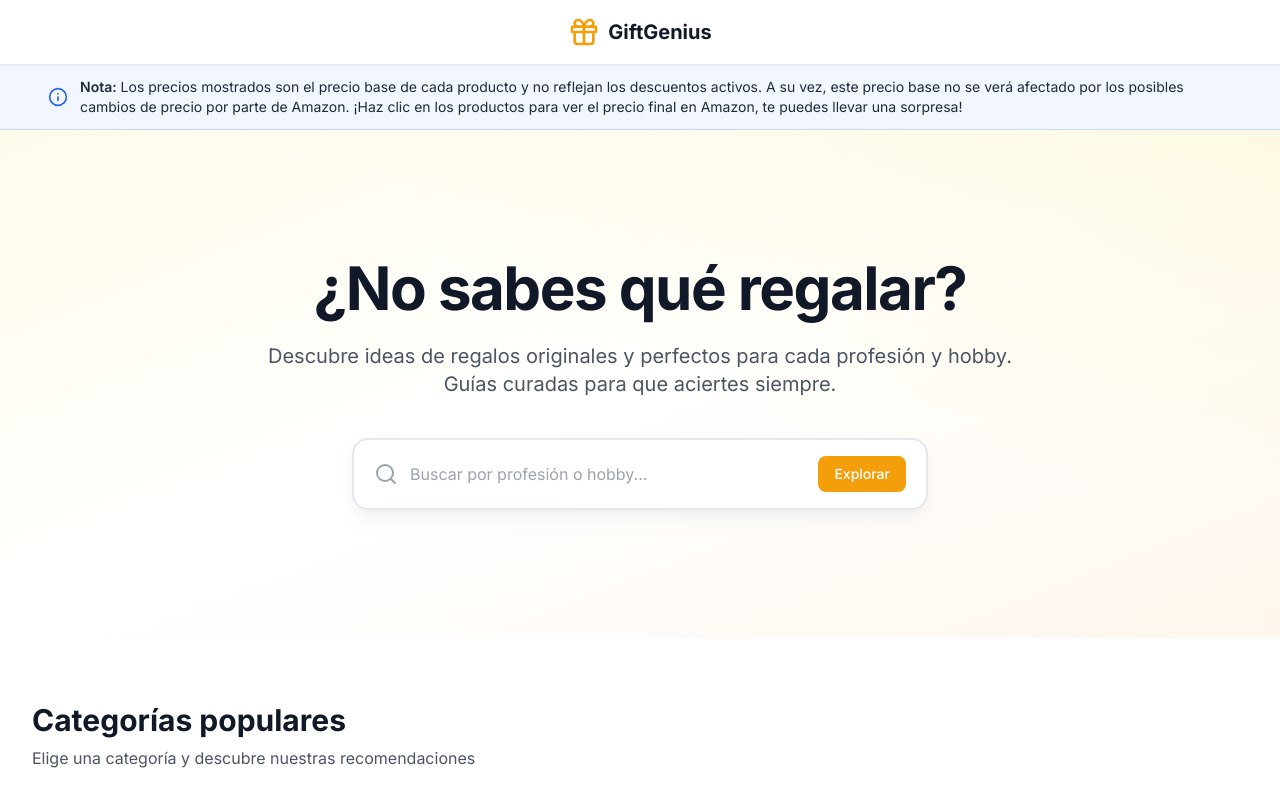
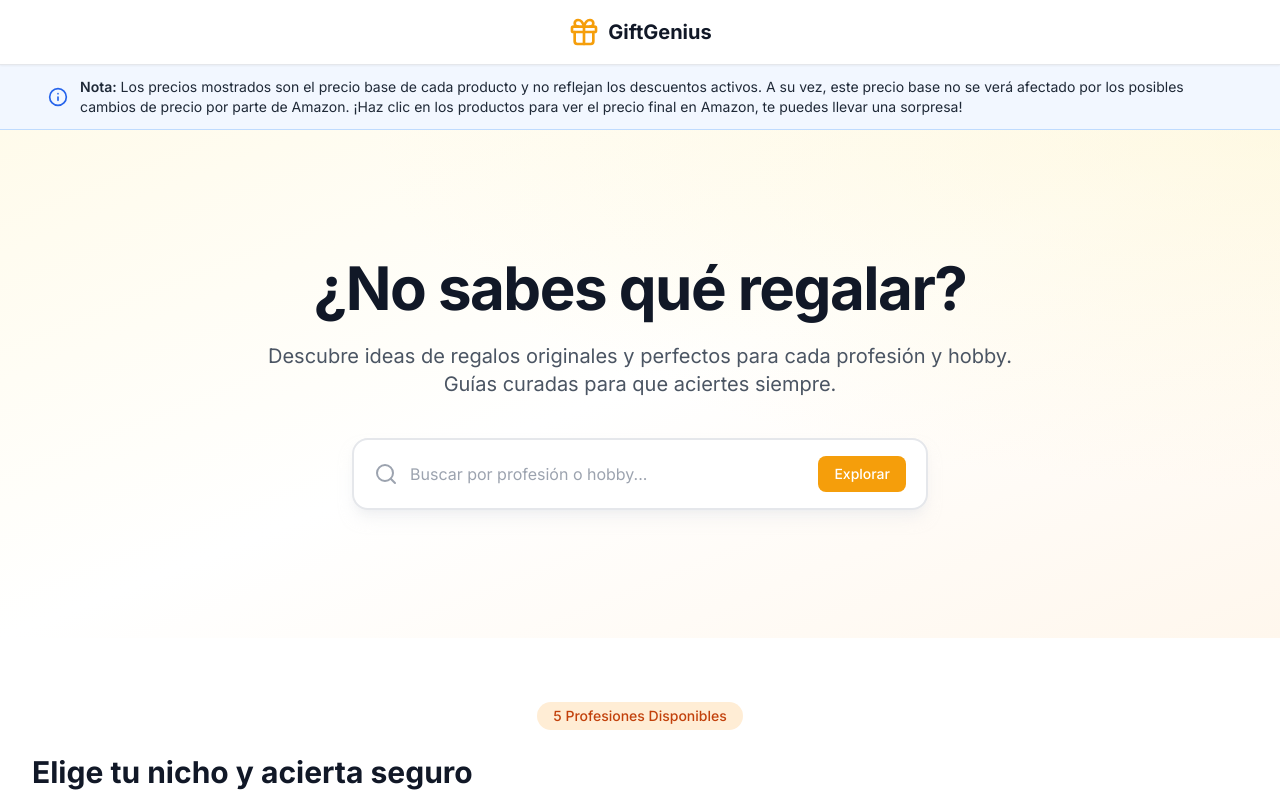
Before and after one commit to bombardeenLaUA/RegalosProfesiones, a Next.js app: page / in a window 1280 px wide. Shown: the top 800 px of the page. Built offline with nearby package versions, Linux system fonts and the light colour scheme.

Commit message:
little cambio

```diff
--- a/app/globals.css
+++ b/app/globals.css
@@ -11,3 +11,12 @@ body {
   color: var(--foreground);
   background: var(--background);
 }
+
+@keyframes fadeIn {
+  from {
+    opacity: 0;
+  }
+  to {
+    opacity: 1;
+  }
+}
--- a/app/page.tsx
+++ b/app/page.tsx
@@ -71,11 +71,18 @@ export default function HomePage() {
         ref={resultsRef}
         className="mx-auto max-w-7xl px-4 py-16 sm:px-6 lg:px-8"
       >
-        <h2 className="text-2xl font-bold text-gray-900 sm:text-3xl">
-          Categorías populares
+        <div className="flex justify-center">
+          <span
+            className="inline-block rounded-full bg-orange-100 px-4 py-1 text-sm font-medium text-orange-700 animate-[fadeIn_0.5s_ease-out_both]"
+          >
+            5 Profesiones Disponibles
+          </span>
+        </div>
+        <h2 className="mt-6 text-2xl font-bold text-gray-900 sm:text-3xl">
+          Elige tu nicho y acierta seguro
         </h2>
         <p className="mt-2 text-gray-600">
-          Elige una categoría y descubre nuestras recomendaciones
+          Explora nuestras guías curadas por profesión
         </p>
 
         <div className="mt-12 grid gap-6 sm:grid-cols-2 lg:grid-cols-3 xl:grid-cols-5">
```
